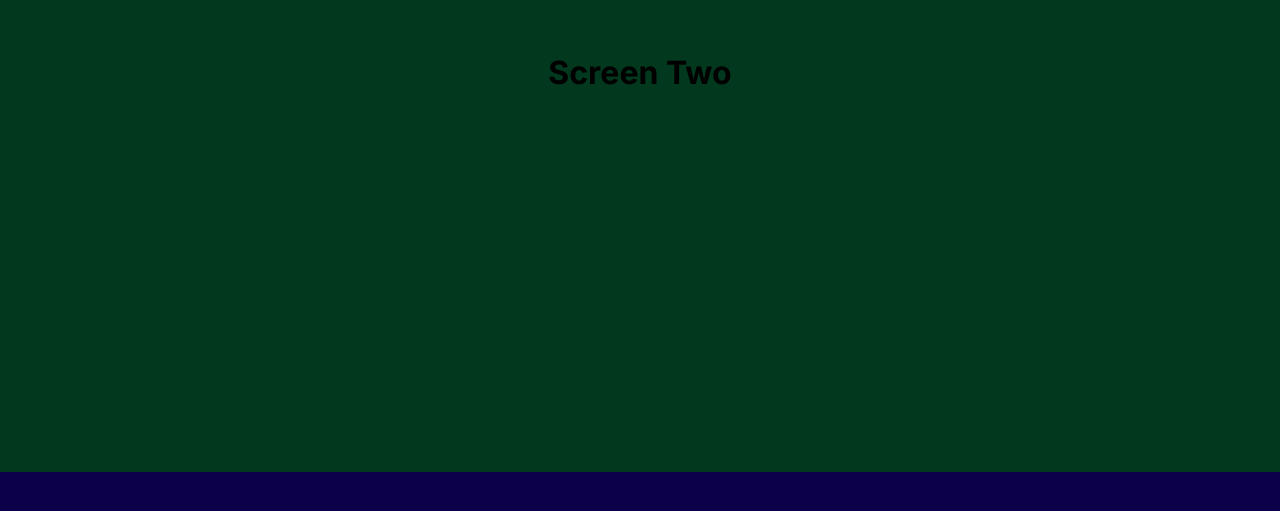
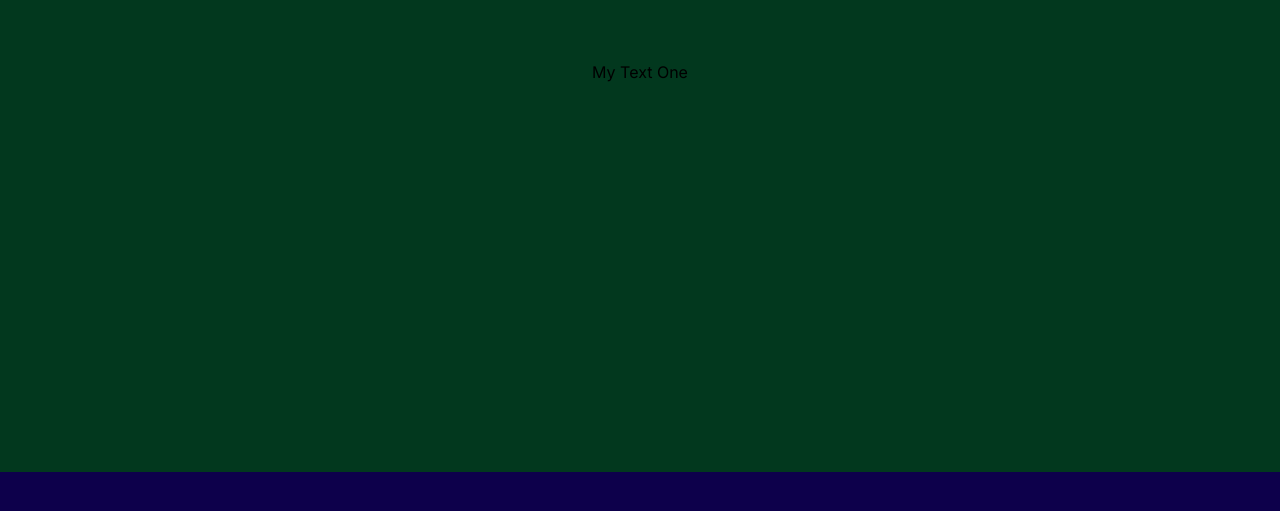
Before and after one commit to shkhaider2015/next-js-13-portfolio, a Next.js app: page / in a window 1280 px wide. Shown: the part 1128-1639 px from the top of the page. Built offline with nearby package versions, Linux system fonts and the light colour scheme.

Commit message:
create typer animation component

```diff
--- a/app/_components/LandingScreen/screens/screen2/index.tsx
+++ b/app/_components/LandingScreen/screens/screen2/index.tsx
@@ -1,9 +1,12 @@
 import { Element } from 'react-scroll';
 import styles from './screen2.module.css';
+import TypeWriter from '@/app/_components/TypeWriter';
 
 const Screen2 = () => {
     return <Element name="screen2" className={styles.container}>
-    <h1>Screen Two</h1>
+    <TypeWriter text='My Text One' delay={100} infinite={true} />
+    {/* <TypeWriter text='My Text Two' delay={100} infinite={true} />
+    <TypeWriter text='My Text Three' delay={100} infinite={true} />  */}
   </Element>
 }
 
--- /dev/null
+++ b/app/_components/TypeWriter/index.tsx
@@ -0,0 +1,50 @@
+import React, { FC, useEffect, useState } from 'react';
+import Styles from './TypeWriter.module.css';
+
+
+const TypeWriter:FC<ITypeWriter> = (props) => {
+    const { text, delay, infinite=false, endDelay=1000 } = props;
+    const [currentText, setCurrentText] = useState<string>('');
+    const [currentIndex, setCurrentIndex] = useState<number>(0);
+
+    useEffect(() => {
+        let timeout:any;
+        let endTimeout:any;
+        if(currentIndex <= text.length)
+        {
+            timeout = setTimeout(() => {
+                if(currentIndex === text?.length -1)
+                {
+                    endTimeout = setTimeout(() => {
+                        setCurrentIndex(prevIndex => prevIndex + 1)
+                    }, endDelay);
+                    setCurrentText(prevText => prevText + text[currentIndex]);
+
+                }
+                else
+                {
+                    setCurrentText(prevText => prevText + text[currentIndex]);
+                    setCurrentIndex(prevIndex => prevIndex + 1)
+                }
+
+            }, delay)
+        }
+        else if(infinite) {
+            setCurrentIndex(0);
+            setCurrentText('')
+        }
+
+        return () => clearTimeout(timeout);
+    }, [currentIndex, delay, endDelay, text, infinite])
+
+    return <span>{currentText}</span>
+}
+
+interface ITypeWriter{
+    text: string;
+    delay: number;
+    endDelay?: number;
+    infinite?: boolean
+}
+
+export default TypeWriter;
--- a/app/_components/index.ts
+++ b/app/_components/index.ts
@@ -4,11 +4,13 @@ import Note from "./note";
 import CreateNoteForm from "./createNoteForm";
 import Navbar from "./Navbar";
 import LandingScreen from "./LandingScreen";
+import TypeWriter from "./TypeWriter";
 
 export {
     CreateNote,
     CreateNoteForm,
     Note,
     Navbar,
-    LandingScreen
+    LandingScreen,
+    TypeWriter
 }
```
Also changed, not shown: app/_components/TypeWriter/TypeWriter.module.css (added).
